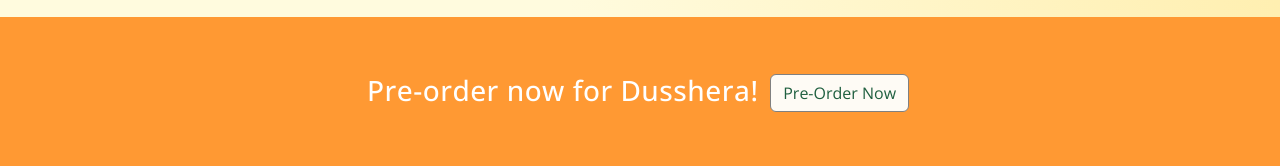
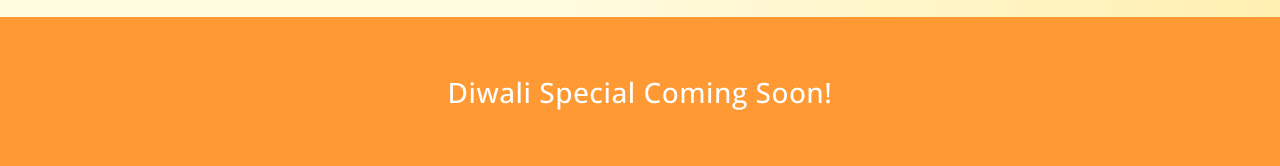
Before and after one commit to abhiscurry/abhis.curry.n.more, a React (Vite) app: page /#/ in a window 1280 px wide. Shown: the part 781-947 px from the top of the page. Built offline with nearby package versions, Linux system fonts and the light colour scheme.

Commit message:
updated offer message

```diff
--- a/src/components/Home.tsx
+++ b/src/components/Home.tsx
@@ -6,10 +6,15 @@ import AdditionalServices from "./AdditionalServices";
 import OfferBanner from "./OfferBanner";
 
 const Home = () => {
+  const offerMessage = "Diwali Special Coming Soon!";
+
   return (
     <div>
       <Overview></Overview>
-      <OfferBanner message={"Pre-order now for Dusshera! "}></OfferBanner>
+      <OfferBanner
+        message={offerMessage}
+        isOfferButtonEnabled={false}
+      ></OfferBanner>
       <SocialMedia></SocialMedia>
       <FoodItemCarousel></FoodItemCarousel>
       <CateringForm></CateringForm>
--- a/src/components/OfferBanner.tsx
+++ b/src/components/OfferBanner.tsx
@@ -4,18 +4,21 @@ import styles from "./OfferBanner.module.scss"; // ✅ Import SCSS Module
 
 interface Props {
   message: String;
+  isOfferButtonEnabled: Boolean;
 }
 
-const OfferBanner = ({ message }: Props) => {
+const OfferBanner = ({ message, isOfferButtonEnabled }: Props) => {
   if (!message) return null; // Don't render if no message
 
   return (
     <div className={styles.offerBanner}>
       <h3>
         {message}
-        <a href="https://form.jotform.com/252667321890058" target="_blank">
-          <Button className="custom-secondary-btn m-1">Pre-Order Now</Button>
-        </a>
+        {isOfferButtonEnabled && (
+          <a href="https://form.jotform.com/252667321890058" target="_blank">
+            <Button className="custom-secondary-btn m-1">Pre-Order Now</Button>
+          </a>
+        )}
       </h3>
     </div>
   );
```
